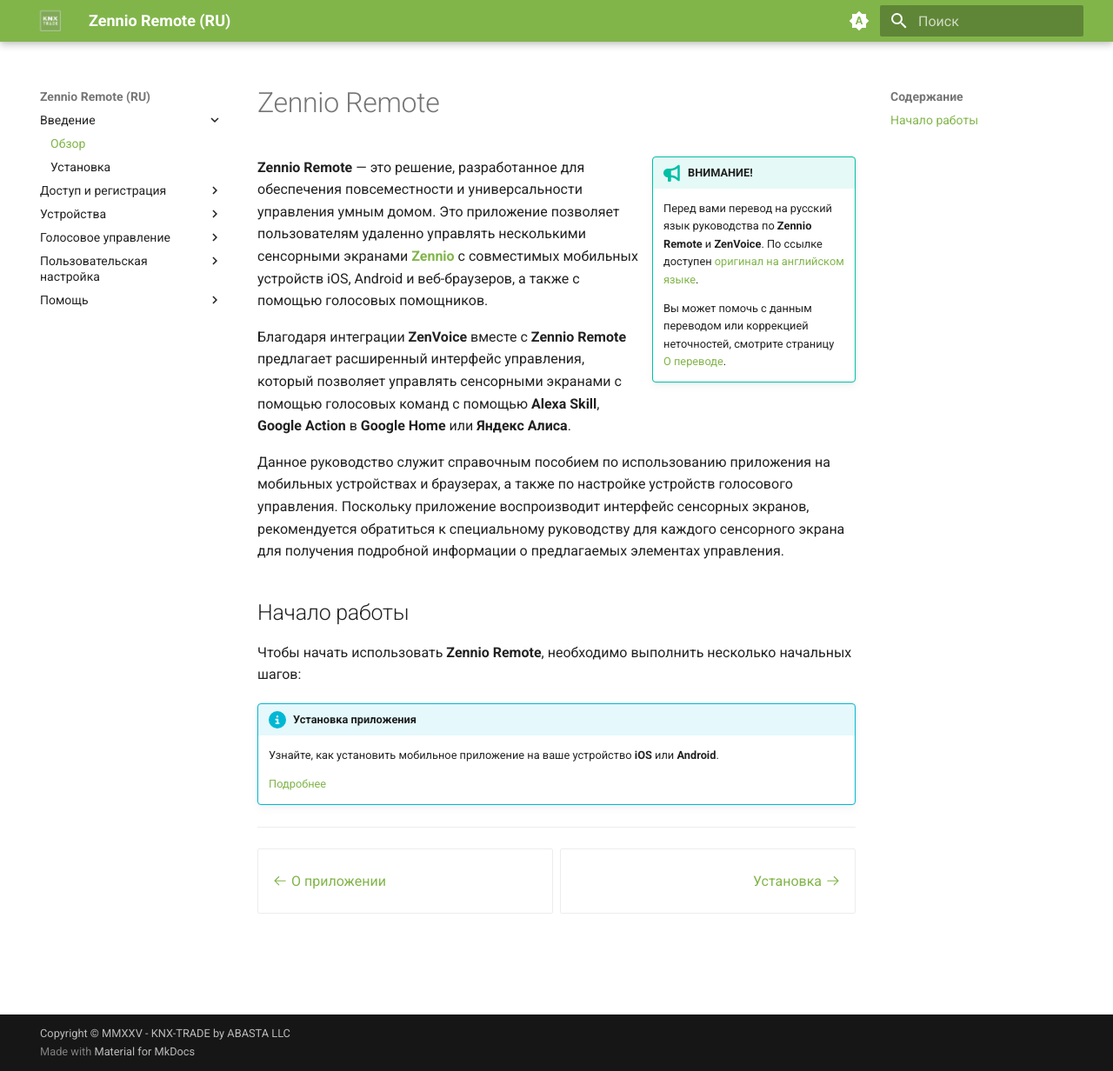
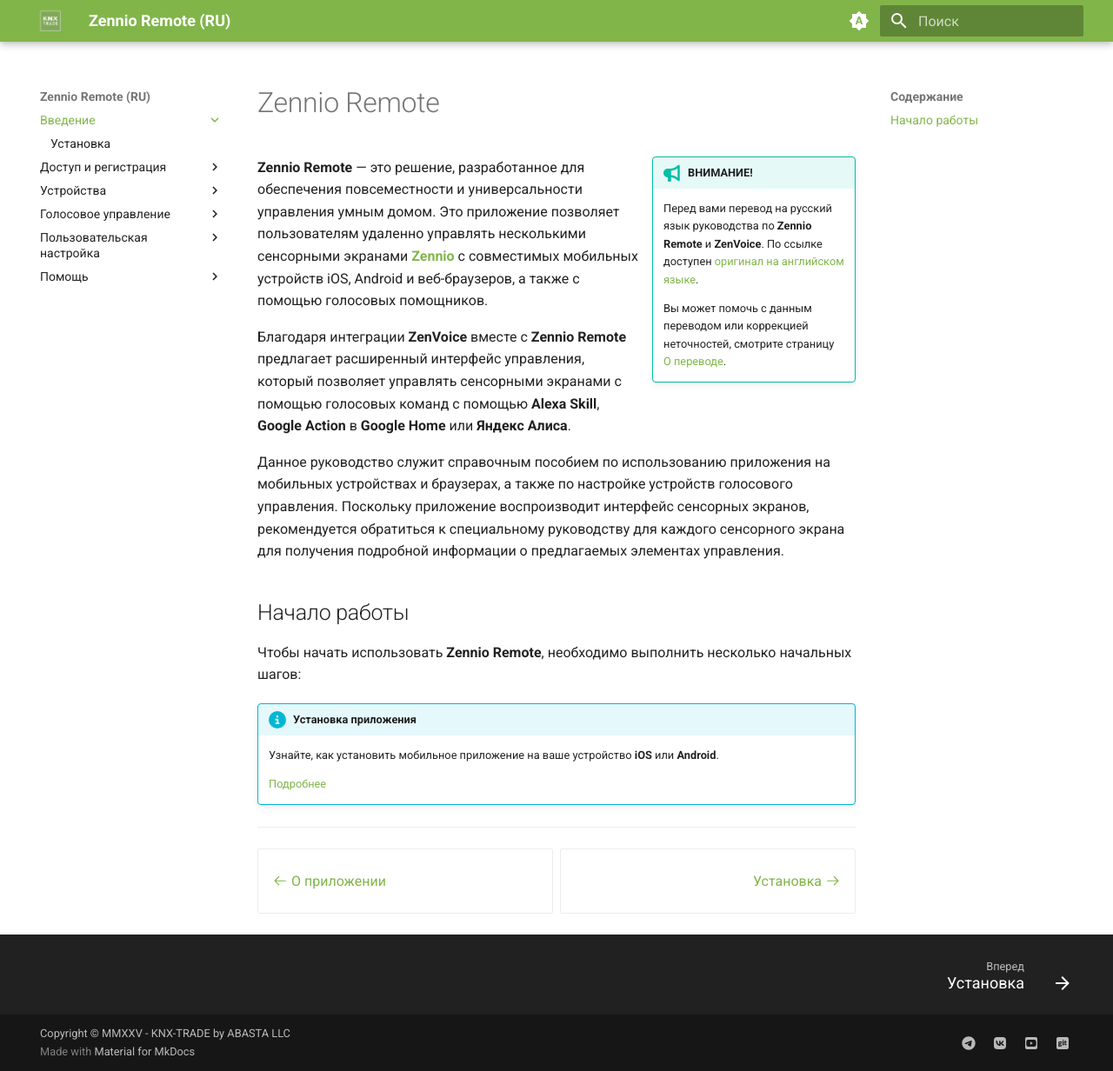
Before and after one commit to knxtrade/zr-manual-ru, an MkDocs documentation site: the page built from docs/index.md, in a window 1280 px wide and 1232 px high. Shown: the whole window at 87% size. Built offline with MkDocs 1.6.1 and Material for MkDocs 9.7.7, drawn with Linux system fonts in a browser that asks for light colours; comment, search, counter and statistics services are not loaded.

Commit message:
(добавлено) соцсети

```diff
--- a/mkdocs.yml
+++ b/mkdocs.yml
@@ -36,6 +36,8 @@
     - navigation.instant
     - navigation.instant.prefetch
     - navigation.top
+    - navigation.indexes
+    - navigation.footer
   icon:
     admonition:
       note: fontawesome/solid/note-sticky
@@ -53,6 +55,15 @@
 extra_css:
   - stylesheets/extra.css
 extra:
+  social:
+    - icon: fontawesome/brands/telegram
+      link: https://t.me/knxtrade_news
+    - icon: fontawesome/brands/vk
+      link: https://vk.com/knxtrade
+    - icon: fontawesome/brands/square-youtube
+      link: https://rutube.ru/u/knxtrade/
+    - icon: fontawesome/brands/square-git
+      link: https://github.com/knxtrade/zennio-ac.git
   analytics:
     provider: google
     property: G-CRD7BKJGPM
```
